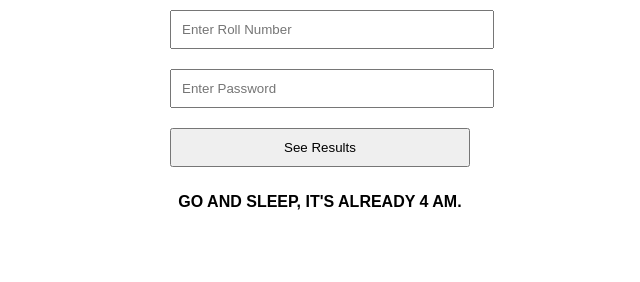
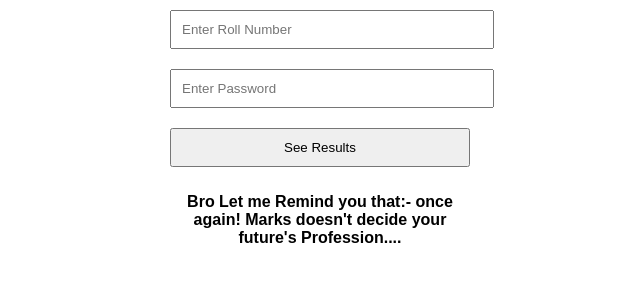
Before and after one commit to Syed998589/Syed998589.github.io, a plain HTML site: page results.html in a window 1280 px wide. Both pictures are taken after a click on the button "See Results". Shown: the part 108-390 px from the top of the page, without its empty margins (320-960 px from the left). Drawn offline with Linux system fonts and the light colour scheme.

Commit message:
Update results.html

```diff
--- a/results.html
+++ b/results.html
@@ -32,7 +32,7 @@
 
     <script>
         function showResult() {
-            document.getElementById("resultMessage").innerHTML = "<b>GO AND SLEEP, IT'S ALREADY 4 AM.</b>";
+            document.getElementById("resultMessage").innerHTML = "<b>Bro Let me Remind you that:- once again! Marks doesn't decide your future's Profession....</b>";
         }
     </script>
 </body>
```
